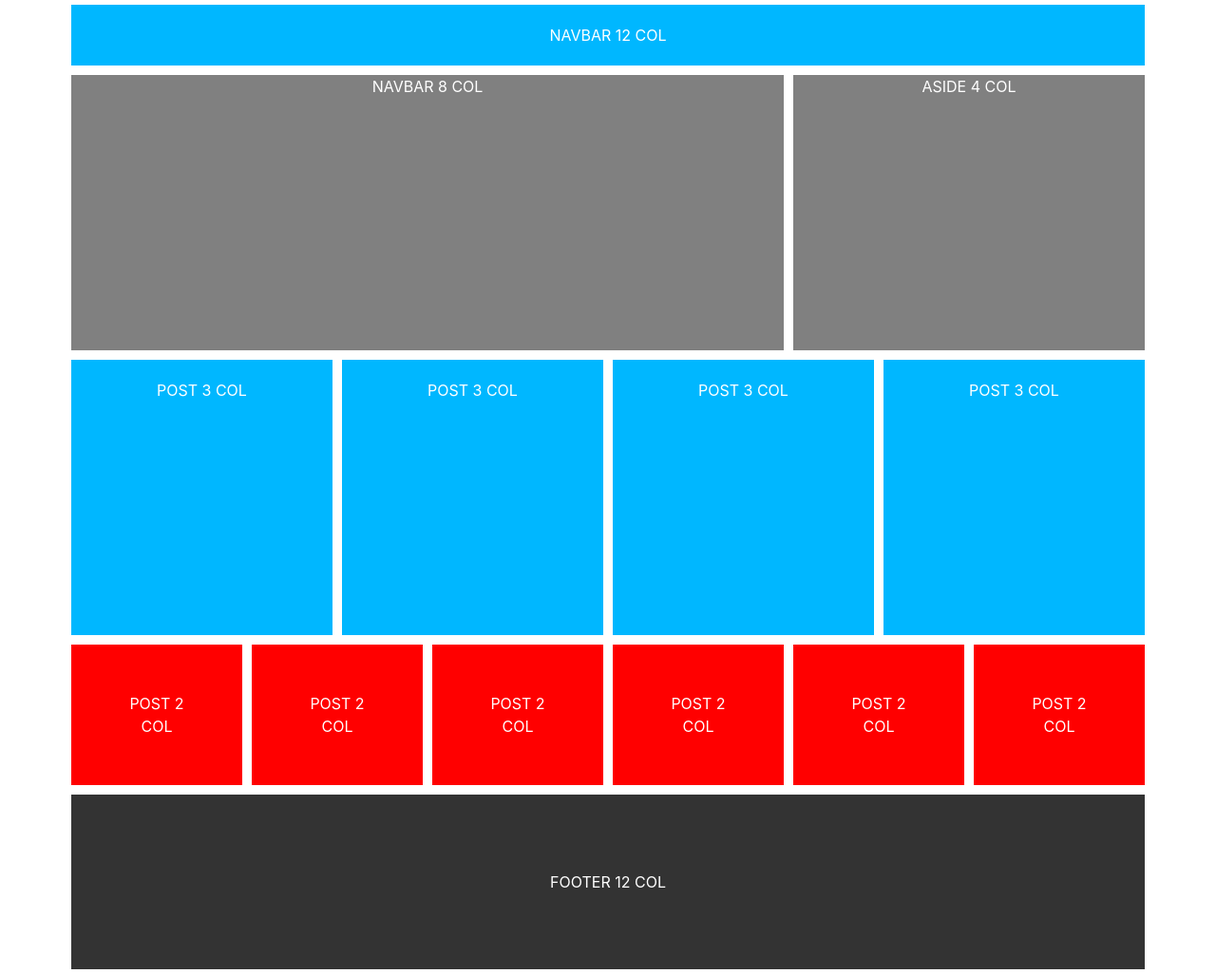
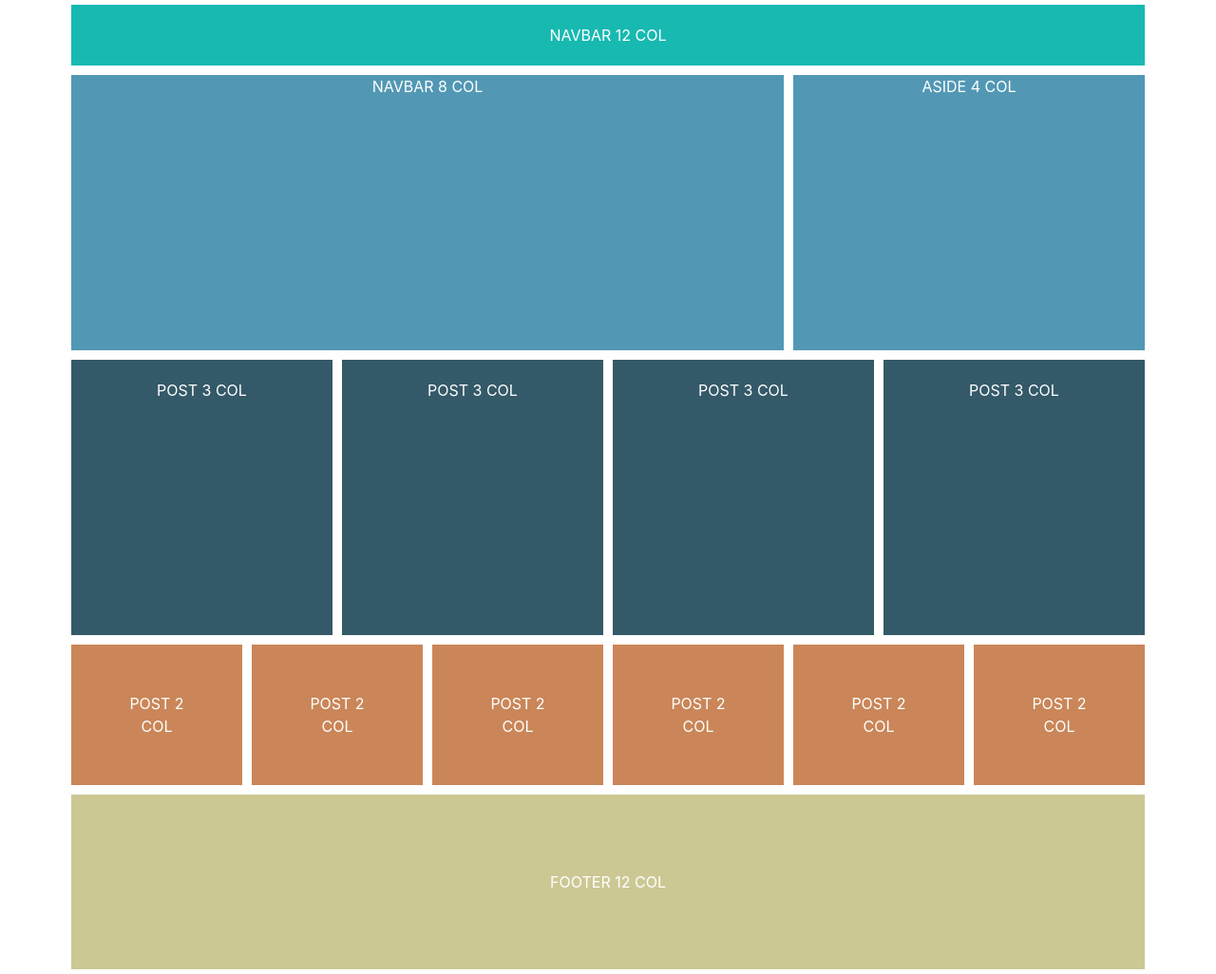
Before and after one commit to Gica02/LAYOUT-MARKETING-HTML, a plain HTML site: page index.html in a window 1280 px wide. Shown: the whole page at 95% size. Drawn offline with nearby package versions, Linux system fonts and the light colour scheme.

Commit message:
alteração

```diff
--- a/estilo.css
+++ b/estilo.css
@@ -9,28 +9,28 @@ body{
 }
 
 #azul{
-    background: rgb(0, 183, 255);
+    background: rgb(24, 185, 177);
     padding: 20px;
 }
 
 #azul-3{
-    background: rgb(0, 183, 255);
+    background: rgb(52, 89, 104);
     padding: 20px;
     height: 300px;
 }
 
 #cinza{
-    background: grey;
+    background: rgb(82, 152, 180);
     height: 300px;
 }
 
 #red{
-    background: red;
+    background: rgb(202, 134, 88);
     padding: 50px;
 }
 
 #preto{
-    background: rgb(51, 51, 51);
+    background: rgb(204, 200, 148);
     padding: 80px;
 }
 
```
